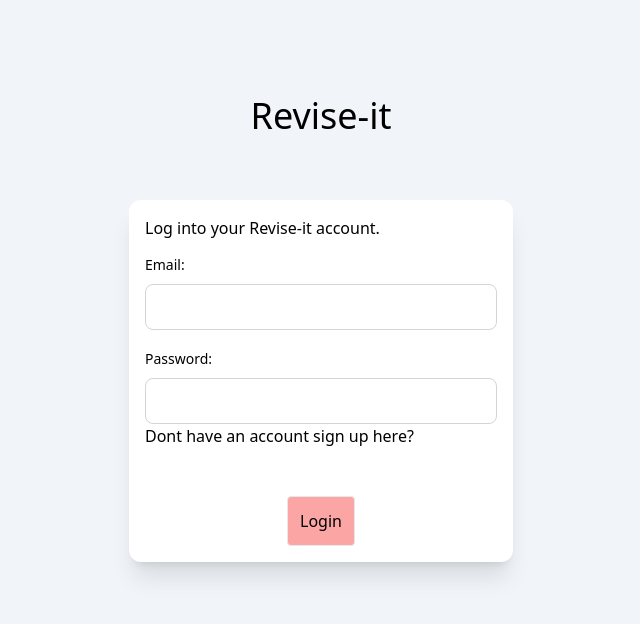
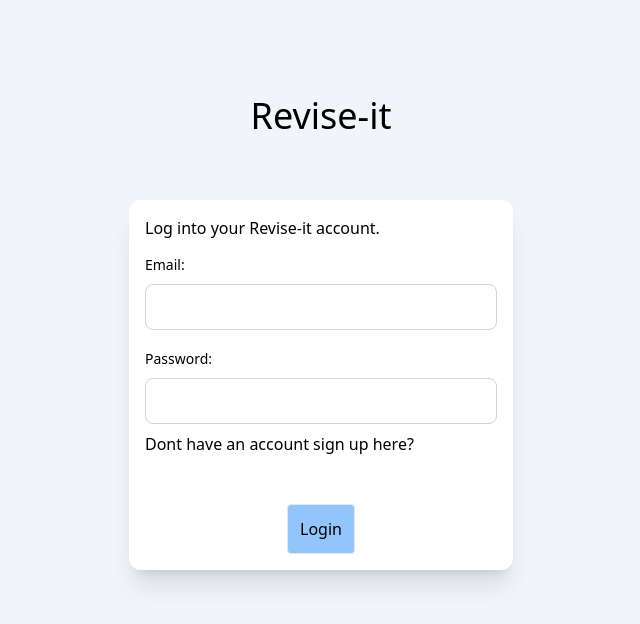
Before and after one commit to liam1703/revise-it, a Vue app in the folder frontend/: page /login in a window 1280 px wide. Shown: the top 624 px of the page, without its empty margins (319-959 px from the left). Built offline with nearby package versions, Linux system fonts and the light colour scheme.

Commit message:
Alter colour scheme

```diff
--- a/frontend/src/assets/base.css
+++ b/frontend/src/assets/base.css
@@ -1,3 +1,3 @@
 .background-base {
-  @apply bg-red-300;
+  @apply bg-blue-300;
 }
--- a/frontend/src/views/Login.vue
+++ b/frontend/src/views/Login.vue
@@ -8,7 +8,7 @@
         <input v-model="email" id="email" type="text" class="mt-2 mb-4 p-2 text-lg w-full rounded-lg border border-gray-300 focus:ring-blue-500 focus:border-blue-500">
         <label for="password" class="text-sm font-medium">Password:</label>
         <input v-model="password" id="password" type="password" class="mt-2 p-2 text-lg w-full rounded-lg border border-gray-300 focus:ring-blue-500 focus:border-blue-500">
-        <div>
+        <div class="my-2">
           <router-link to="/sign-up"><p>Dont have an account sign up here?</p></router-link>
         </div>
         <div class="mt-12 text-center">
```
